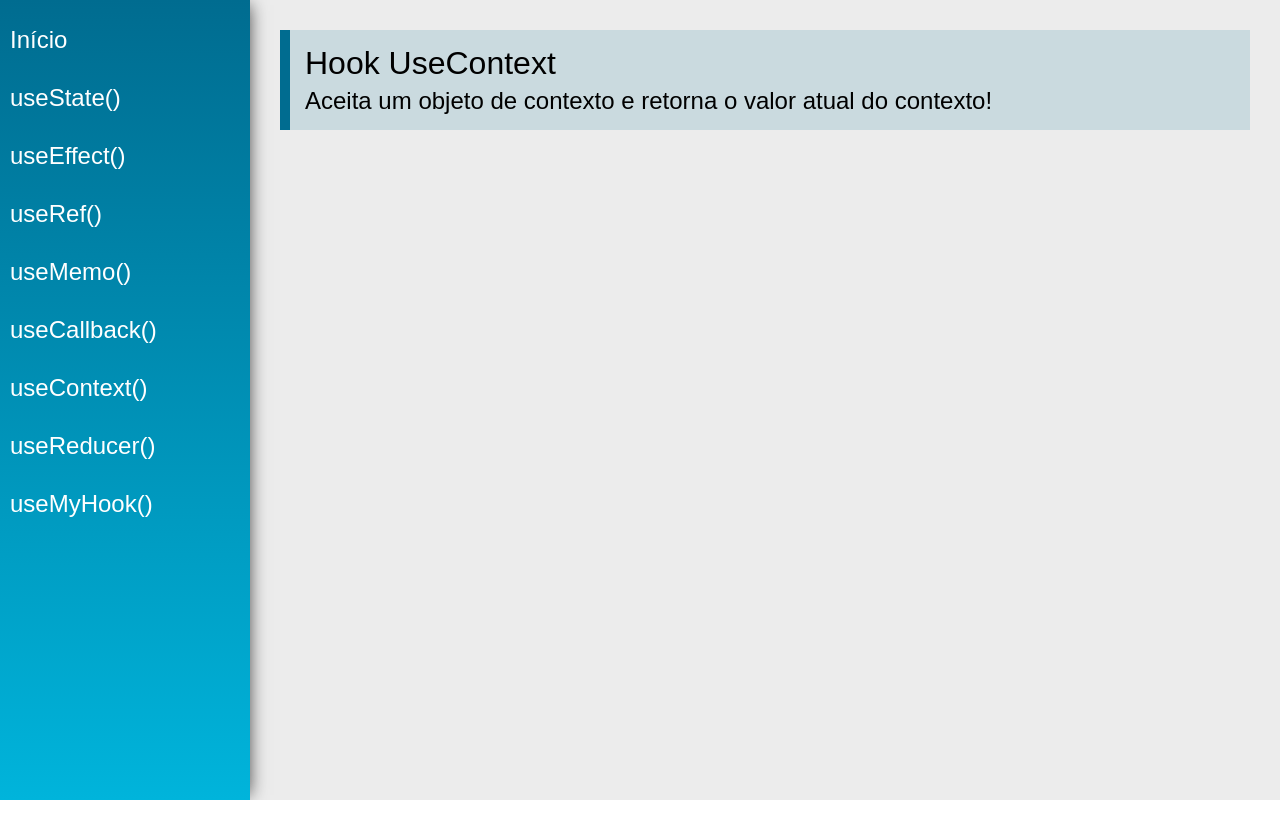
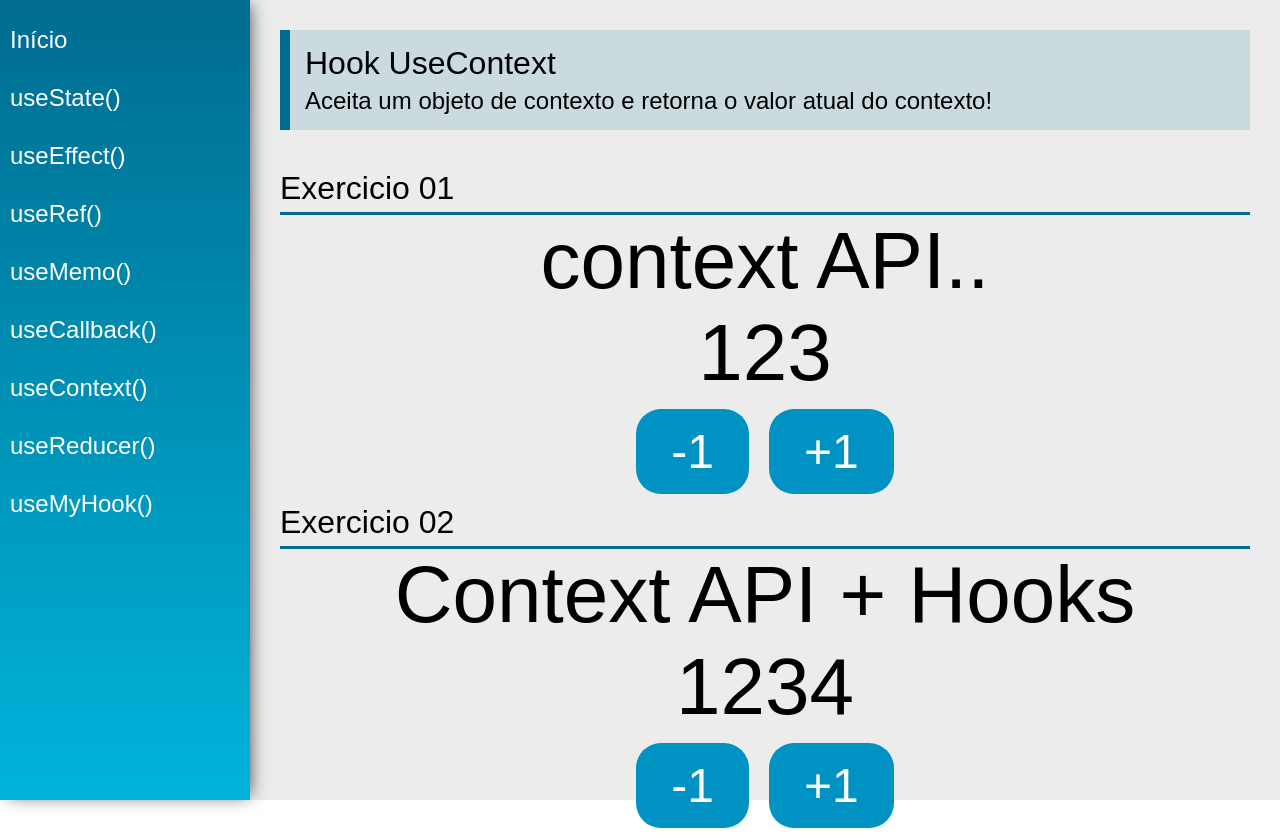
Before and after one commit to Snoopyh/React-Hooks, a React (Vite) app: page /useContext in a window 1280 px wide. Before the commit the page ends 800 px from the top, so only its background shows below. Built offline with nearby package versions, Linux system fonts and the light colour scheme.

Commit message:
Last Changes

```diff
--- /dev/null
+++ b/src/data/DataContext.js
@@ -0,0 +1,8 @@
+import React from "react"
+export const data = {
+  number: 123,
+  text: 'context API..'
+}
+
+const DataContext = React.createContext(data)
+export default DataContext
--- /dev/null
+++ b/src/data/Store.jsx
@@ -0,0 +1,35 @@
+import React, { useState } from "react";
+
+const initialState = {
+  number: 1234,
+  text: "Context API + Hooks",
+};
+
+export const AppContext = React.createContext(initialState);
+
+const Store = (props) => {
+  const [state, setState] = useState(initialState);
+
+  function updateState(key, value) {
+    setState({
+       ...state,
+       [key] : value
+
+    });
+  }
+
+  return (
+    <AppContext.Provider
+      value={{
+        number: state.number,
+        text: state.text,
+        setNumber: n => updateState('number' , n),
+        setText: t => updateState('texte', t),
+
+      }}
+    >
+      {props.children}
+    </AppContext.Provider>
+  );
+};
+export default Store;
--- a/src/main.jsx
+++ b/src/main.jsx
@@ -1,7 +1,10 @@
 import React from 'react'
 import ReactDOM from 'react-dom/client'
 import App from './views/App'
+
 import './index.css'
+
+
 
 ReactDOM.createRoot(document.getElementById('root')).render(
   <React.StrictMode>
--- a/src/views/App.jsx
+++ b/src/views/App.jsx
@@ -1,20 +1,27 @@
-import './App.css'
-import React from 'react'
-import { BrowserRouter as Router } from  'react-router-dom'
+import "./App.css";
+import React, { useState } from "react";
+import { BrowserRouter as Router } from "react-router-dom";
 
-import Menu from '../components/layout/Menu'
-import Content from '../components/layout/Content'
+import Menu from "../components/layout/Menu";
+import Content from "../components/layout/Content";
+import DataContext, { data } from "../data/DataContext";
+import Store from "../data/Store";
 
-const App = props => {
+const App = (props) => {
+  const [state, setState] = useState(data);
 
   return (
     <div className="App">
+      <Store>
+        <DataContext.Provider value={{ state, setState }}>
           <Router>
             <Menu />
             <Content />
           </Router>
+        </DataContext.Provider>
+      </Store>
     </div>
-    )
-}
+  );
+};
 
-export default App
+export default App;
--- a/src/views/examples/UseContext.jsx
+++ b/src/views/examples/UseContext.jsx
@@ -1,15 +1,59 @@
-import React from 'react'
-import PageTitle from '../../components/layout/PageTitle'
+import React, { useContext } from "react";
+import PageTitle from "../../components/layout/PageTitle";
+
+import DataContext from "../../data/DataContext";
+import { AppContext } from "../../data/Store";
+import SectionTitle from "../../components/layout/SectionTitle";
+import { useEffect } from "react";
 
 const UseContext = (props) => {
+  const { state, setState } = useContext(DataContext);
+
+  function addNumber(delta) {
+    setState({
+      ...state,
+      number: state.number + delta,
+    });
+  }
+
+  const { number, text, setNumber} = useContext(AppContext)
+
+
   return (
     <div className="UseContext">
       <PageTitle
         title="Hook UseContext"
         subtitle="Aceita um objeto de contexto e retorna o valor atual do contexto!"
       />
+      <SectionTitle title="Exercicio 01" />
+      <div className="center">
+        <span className="text">{state.text}</span>
+        <span className="text">{state.number}</span>
+
+        <div>
+          <button className="btn" onClick={() => addNumber(-1)}>
+            -1
+          </button>
+          <button className="btn" onClick={() => addNumber(+1)}>
+            +1
+          </button>
         </div>
-    )
-}
+      </div>
+      <SectionTitle title="Exercicio 02" />
+      <div className="center">
+        <span className="text">{text}</span>
+        <span className="text">{number}</span>
+        <div>
+          <button className="btn" onClick={() => setNumber(number - 1)}>
+            -1
+          </button>
+          <button className="btn" onClick={() => setNumber(number + 1)}>
+            +1
+          </button>
+        </div>
+      </div>
+    </div>
+  );
+};
 
-export default UseContext
+export default UseContext;
```
Lines whose indentation alone changed are shown as unchanged.
